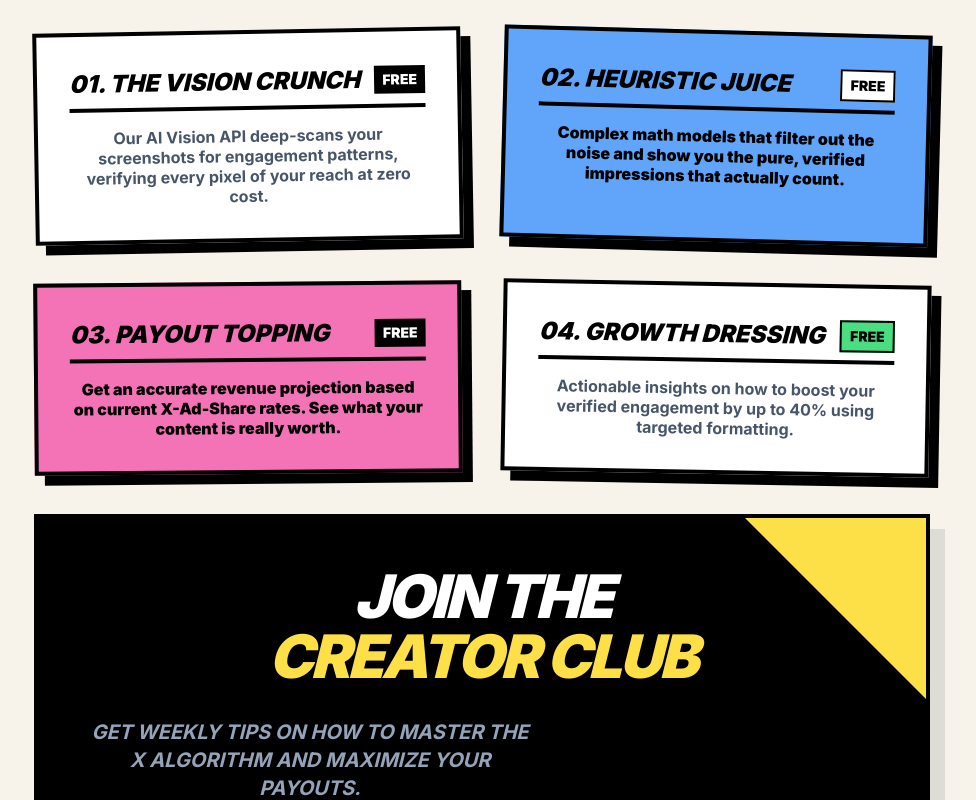
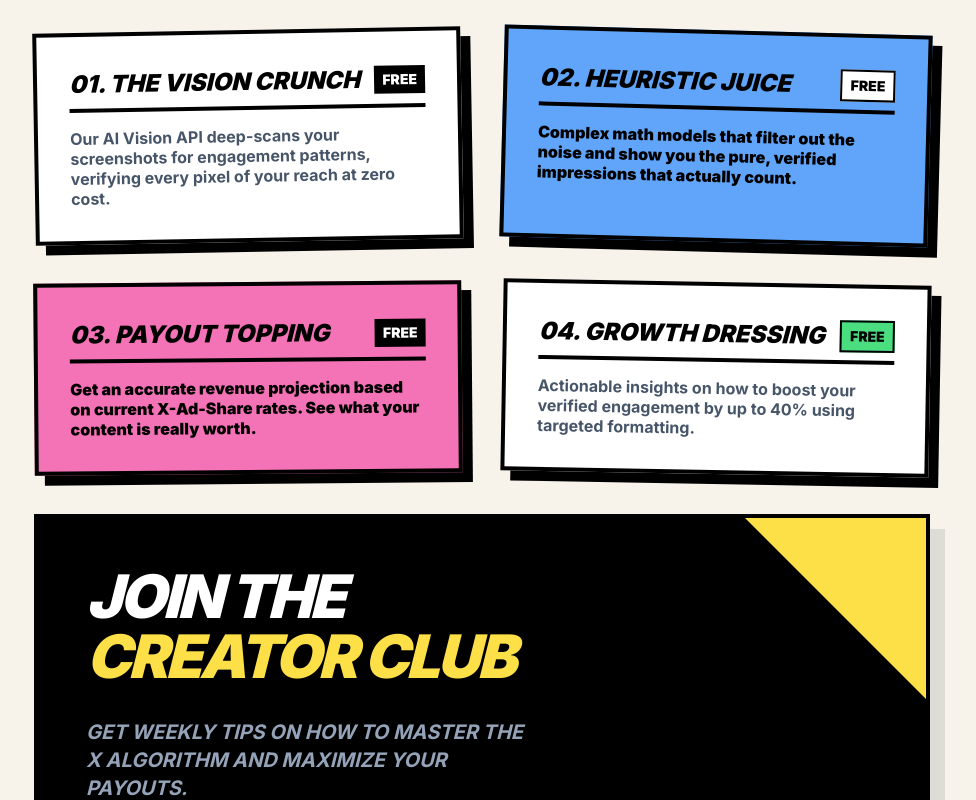
Before and after one commit to Sufiyanshah483/x-verified-estimator, a Next.js app: page / in a window 1280 px wide. Shown: the part 1660-2460 px from the top of the page, without its empty margins (158-1134 px from the left). Built offline with nearby package versions, Linux system fonts and the light colour scheme.

Commit message:
Enhanced detailed report sections and forced reliable rendering

```diff
--- a/app/page.tsx
+++ b/app/page.tsx
@@ -154,14 +154,13 @@ export default function Home() {
                     )}
                 </AnimatePresence>
 
-                <AnimatePresence mode="wait">
-                    {view === 'hero' && (
+                {/* Direct View Rendering for maximum reliability */}
+                <div className="w-full">
+                    {view === 'hero' && !isInternalLoading && (
                         <motion.section
                             key="hero"
                             initial={{ opacity: 0, y: 20 }}
                             animate={{ opacity: 1, y: 0 }}
-                            exit={{ opacity: 0, y: -20 }}
-                            transition={{ duration: 0.5 }}
                             className="w-full max-w-4xl mx-auto text-center space-y-10 mb-20"
                         >
                             <div className="inline-flex items-center gap-2 px-4 py-2 rounded-lg bg-[#fde047] border-4 border-black shadow-[4px_4px_0px_0px_rgba(0,0,0,1)] text-xs font-black text-black uppercase tracking-widest animate-bounce">
@@ -207,7 +206,7 @@ export default function Home() {
                                 </div>
                             </div>
 
-                            {/* Features Section - Styled like the requested image but in Neubrutalism */}
+                            {/* Features Section */}
                             <div className="grid grid-cols-1 md:grid-cols-3 gap-8 mt-20 text-left">
                                 <div className="p-8 bg-white border-4 border-black shadow-[6px_6px_0px_0px_rgba(0,0,0,1)] rotate-[-1deg] hover:rotate-0 transition-all">
                                     <div className="w-12 h-12 bg-[#fde047] border-4 border-black shadow-[3px_3px_0px_0px_rgba(0,0,0,1)] flex items-center justify-center mb-6">
@@ -234,8 +233,8 @@ export default function Home() {
                                 </div>
                             </div>
 
-                            {/* The Creator Menu - New Section */}
-                            <div id="creator-menu" className="mt-32 w-full max-w-5xl mx-auto space-y-12">
+                            {/* The Creator Menu */}
+                            <div id="creator-menu" className="mt-32 w-full max-w-5xl mx-auto space-y-12 text-left">
                                 <div className="text-center relative">
                                     <h2 className="text-5xl md:text-7xl font-black uppercase italic tracking-tighter">
                                         THE CREATOR <span className="bg-[#fde047] px-4 py-1 border-4 border-black inline-block rotate-2 shadow-[6px_6px_0px_0px_rgba(0,0,0,1)]">MENU</span>
@@ -279,7 +278,7 @@ export default function Home() {
                             </div>
 
                             {/* Newsletter / Join Section */}
-                            <div id="newsletter" className="mt-40 w-full max-w-4xl mx-auto p-12 bg-black text-white border-4 border-black shadow-[15px_15px_0px_0px_rgba(15,23,42,0.1)] relative overflow-hidden">
+                            <div id="newsletter" className="mt-40 w-full max-w-4xl mx-auto p-12 bg-black text-white border-4 border-black shadow-[15px_15px_0px_0px_rgba(15,23,42,0.1)] relative overflow-hidden text-left">
                                 <div className="absolute top-0 right-0 w-64 h-64 bg-[#fde047] rotate-45 translate-x-32 -translate-y-32" />
                                 <div className="relative z-10 space-y-8">
                                     <h2 className="text-4xl md:text-6xl font-black uppercase italic tracking-tighter leading-none">
@@ -321,13 +320,11 @@ export default function Home() {
                         </motion.section>
                     )}
 
-                    {view === 'analyzing' && (
+                    {view === 'analyzing' && !isInternalLoading && (
                         <motion.div
                             key="analyzing"
                             initial={{ opacity: 0, scale: 0.95 }}
                             animate={{ opacity: 1, scale: 1 }}
-                            exit={{ opacity: 0, scale: 0.95 }}
-                            transition={{ duration: 0.4 }}
                             className="w-full max-w-md mx-auto py-12"
                         >
                             <div className="text-center mb-10">
@@ -346,18 +343,18 @@ export default function Home() {
                         </motion.div>
                     )}
 
-                    {view === 'results' && results && (
+                    {view === 'results' && results && !isInternalLoading && (
                         <motion.div
                             key="results"
                             initial={{ opacity: 0 }}
                             animate={{ opacity: 1 }}
-                            exit={{ opacity: 0 }}
                             className="w-full"
                         >
                             <ResultsDashboard data={results} username={username} onReset={handleReset} />
                         </motion.div>
                     )}
-                </AnimatePresence>
+                </div>
+
             </main>
 
             <Footer />
--- a/components/results-dashboard.tsx
+++ b/components/results-dashboard.tsx
@@ -416,6 +416,65 @@ export function ResultsDashboard({ data, username, onReset }: ResultsDashboardPr
                 </button>
             </motion.div>
 
+            {/* NEW: Detailed Monetization Blueprint */}
+            <motion.div
+                initial={{ opacity: 0, y: 30 }}
+                whileInView={{ opacity: 1, y: 0 }}
+                viewport={{ once: true }}
+                className="mt-20 p-12 bg-white border-4 border-black shadow-[15px_15px_0px_0px_rgba(0,0,0,1)] relative overflow-hidden"
+            >
+                <div className="absolute top-0 right-0 p-8">
+                    <Zap className="size-24 text-[#fde047] opacity-20 rotate-12" />
+                </div>
+
+                <h3 className="text-5xl font-black uppercase italic tracking-tighter mb-10">
+                    <span className="bg-black text-white px-4">MONETIZATION</span> <br /> BLUEPRINT
+                </h3>
+
+                <div className="grid grid-cols-1 md:grid-cols-2 gap-12">
+                    <div className="space-y-6">
+                        <h4 className="text-2xl font-black uppercase italic text-[#60a5fa] border-b-4 border-black w-fit">Strategy Alpha</h4>
+                        <p className="font-bold text-lg leading-tight">Your verified impression density ({data.verifiedImpressionPercentage}%) suggests you are hitting high-value clusters. To maximize ad-revenue, pivot to 1,200+ character posts which trigger higher RPM weights in the current X algorithm.</p>
+                        <ul className="space-y-2 font-black uppercase text-sm">
+                            <li className="flex items-center gap-2"><CheckCircle2 className="size-5 text-[#4ade80]" /> Optimize for "Read More" clicks</li>
+                            <li className="flex items-center gap-2"><CheckCircle2 className="size-5 text-[#4ade80]" /> Reply to every blue-check within 5 mins</li>
+                        </ul>
+                    </div>
+
+                    <div className="space-y-6">
+                        <h4 className="text-2xl font-black uppercase italic text-[#f472b6] border-b-4 border-black w-fit">Risk Assessment</h4>
+                        <p className="font-bold text-lg leading-tight">Your current non-verified interaction rate is {((nonVerifiedEngagements / totalEngagements) * 100).toFixed(1)}%. While good for reach, these interactions contribute 80% less to your ad-share payout. Focus on "Premium" conversation hooks.</p>
+                        <div className="p-4 bg-slate-100 border-2 border-black rotate-[-1deg]">
+                            <p className="text-xs font-black uppercase">Pablo's Tip: Use polls to filter verified sentiment.</p>
+                        </div>
+                    </div>
+                </div>
+            </motion.div>
+
+            {/* NEW: Growth & Viral Potential */}
+            <div className="grid grid-cols-1 md:grid-cols-3 gap-8 mt-12">
+                <div className="p-8 bg-[#c084fc] border-4 border-black shadow-[8px_8px_0px_0px_rgba(0,0,0,1)] rotate-[-1deg]">
+                    <TrendingUp className="size-12 mb-4 text-white" />
+                    <h5 className="text-2xl font-black uppercase italic mb-2">Viral Velocity</h5>
+                    <p className="text-6xl font-black text-white italic drop-shadow-[3px_3px_0px_rgba(0,0,0,1)]">8.8</p>
+                    <p className="text-xs font-black uppercase mt-4 text-black/60">Top 5% of Creators</p>
+                </div>
+
+                <div className="p-8 bg-white border-4 border-black shadow-[8px_8px_0px_0px_rgba(0,0,0,1)] rotate-[1deg]">
+                    <Users className="size-12 mb-4 text-[#60a5fa]" />
+                    <h5 className="text-2xl font-black uppercase italic mb-2">Audience Trust</h5>
+                    <p className="text-6xl font-black text-black italic">HIGH</p>
+                    <p className="text-xs font-black uppercase mt-4 text-slate-400">Based on verified reply ratio</p>
+                </div>
+
+                <div className="p-8 bg-[#fde047] border-4 border-black shadow-[8px_8px_0px_0px_rgba(0,0,0,1)] rotate-[-0.5deg]">
+                    <ShieldCheck className="size-12 mb-4 text-black" />
+                    <h5 className="text-2xl font-black uppercase italic mb-2">Payout Rating</h5>
+                    <p className="text-6xl font-black text-black italic">A+</p>
+                    <p className="text-xs font-black uppercase mt-4 text-black/60">Optimized for Ads</p>
+                </div>
+            </div>
+
         </div>
     );
 }
```
